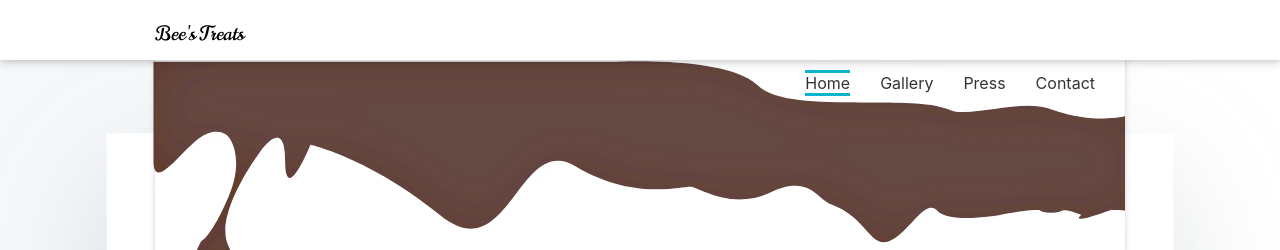
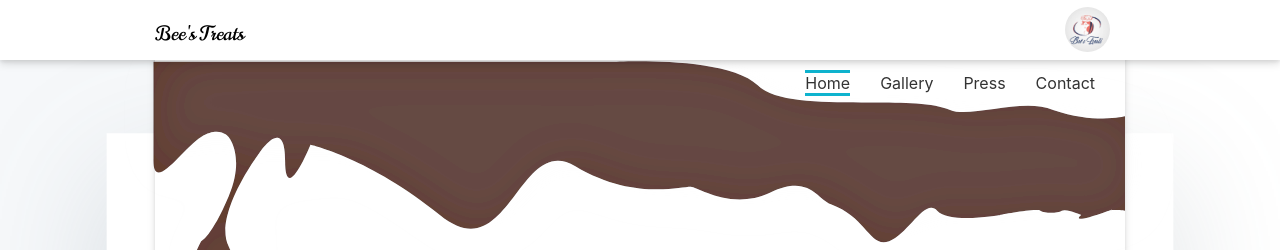
Before and after one commit to okabamac/Wonci-Website, a React (Create React App) app: page / in a window 1280 px wide. Shown: the top 250 px of the page. Built offline with nearby package versions, Linux system fonts and the light colour scheme; a web font is replaced by a local one.

Commit message:
Created the Press page Made it look like a timeline

```diff
--- a/src/components/Hero.js
+++ b/src/components/Hero.js
@@ -2,6 +2,7 @@ import React from 'react'
 import MediaQuery from './MediaQuery';
 import Toggle from './Toggle';
 import header from '../images/header.svg';
+import logo from '../images/logo.jpg';
 import {
   NavLink
 } from 'react-router-dom';
@@ -11,7 +12,6 @@ const style = {
   borderTop: '3px solid #0EB3CE'
 };
 return (
-    <div>
         <MediaQuery>
         {({windowWidth, position}) =>
               <div>
@@ -19,18 +19,19 @@ return (
                         {({on, toggle}) => (
                         <div>
                           <header>
-                        <div classsName='header-div' style={{width: windowWidth>970 && '970px', margin: 'auto'}}>
-                        <p style={{paddingLeft: windowWidth<970 && '1em'}}>Bee's Treats</p>
-                        <div onClick={toggle} className={"hamburger-icon "+ (on && 'close')} id={"" + (windowWidth >970 && "hide")}>
-                        <div className="btn-line line-1"></div>
-                        <div className="btn-line line-2"></div>
-                        <div className="btn-line line-3"></div>
+                        <div style={{width: windowWidth>970 && '970px', height: 'inherit', position: 'relative', margin: 'auto'}}>
+                         <img src={logo} className='logo' alt='logo' style={{display: windowWidth<=970 && 'none'}}/>
+                        <p style={{paddingLeft: windowWidth<970 && '1em',}}>Bee's Treats</p>
+                        <div onClick={toggle} className={'hamburger-icon '+ (on && 'close')} id={'' + (windowWidth >970 && 'hide')}>
+                        <div className='btn-line line-1'></div>
+                        <div className='btn-line line-2'></div>
+                        <div className='btn-line line-3'></div>
                         </div>
                   </div>
               </header>
               <div className='Navigation'>
                    <nav style={{width: windowWidth>970 && '970px', height: windowWidth>970 && '100px'}}>
-            <ul  className={" " + (windowWidth >970? 'horizontal '+(position>30 && 'show-horizontal') : 'vertical')} id={""+(on && "open")}>
+            <ul  className={' ' + (windowWidth >970? 'horizontal '+(position>30 && 'show-horizontal') : 'vertical')} id={''+(on && 'open')}>
             <li onClick={toggle}><NavLink exact to='/' activeStyle={style}>Home</NavLink></li >
             <li onClick={toggle}><NavLink exact to='/gallery' activeStyle={style}>Gallery</NavLink></li>
             <li onClick={toggle}><NavLink exact to='/press' activeStyle={style}>Press</NavLink></li>
@@ -47,6 +48,5 @@ return (
                   </div>
           }
         </MediaQuery>
-    </div>
 )}
 export default Hero;
--- a/src/styles/_app.scss
+++ b/src/styles/_app.scss
@@ -32,8 +32,6 @@ body {
   }
 }
 
-#Canvas {
-}
 header {
   z-index: 2000;
   position: fixed;
@@ -42,14 +40,23 @@ header {
   top: 0;
   background-color: white;
   box-shadow: $box-shadow;
+  .logo {
+    position: absolute;
+    top: -13px;
+    height: 45px;
+    width: 45px;
+    border-radius: 50%;
+    right: 15px;
+  }
 
   p {
     font-size: 20px;
     font-family: 'Norican';
   }
+
   .hamburger-icon {
     position: absolute;
-    bottom: 20px;
+    top: -8px;
     right: 30px;
     width: 30px;
     z-index: 5000;
```
Also changed, not shown: src/images/logo.jpg (added).
